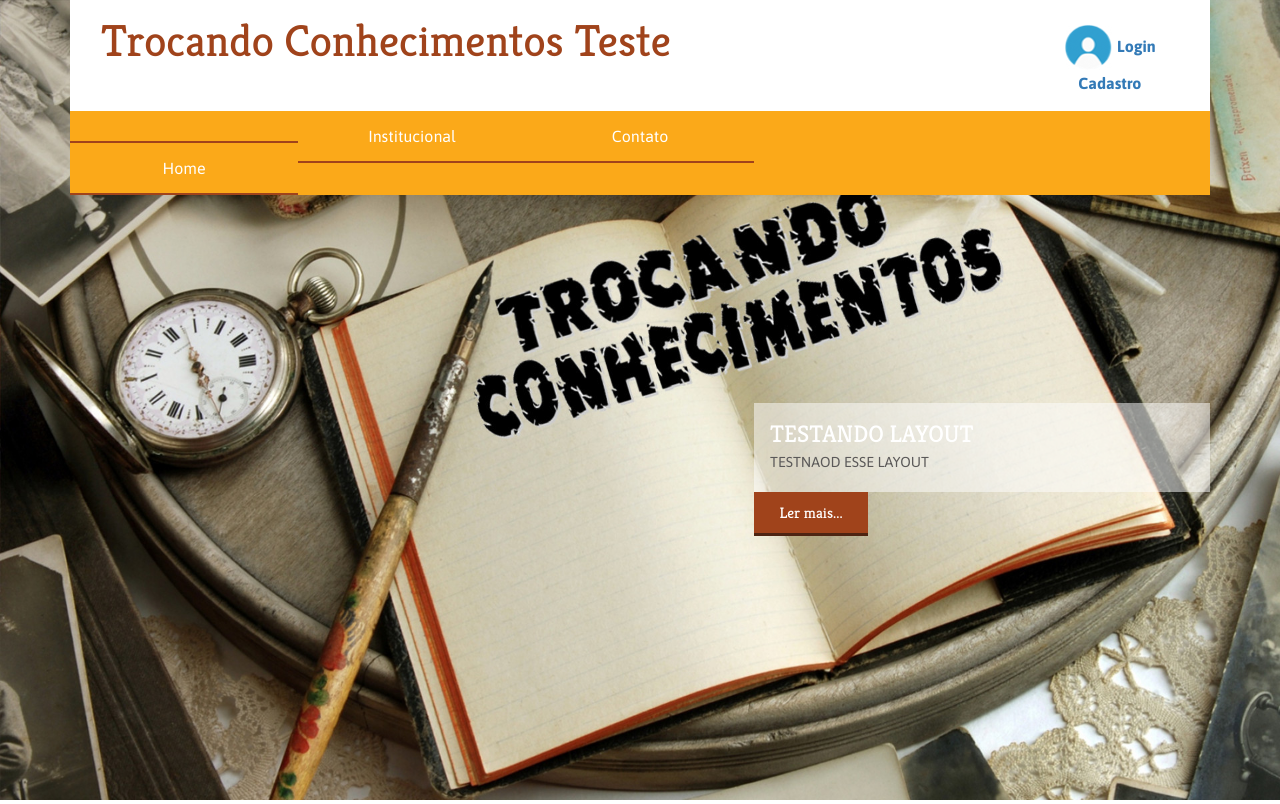
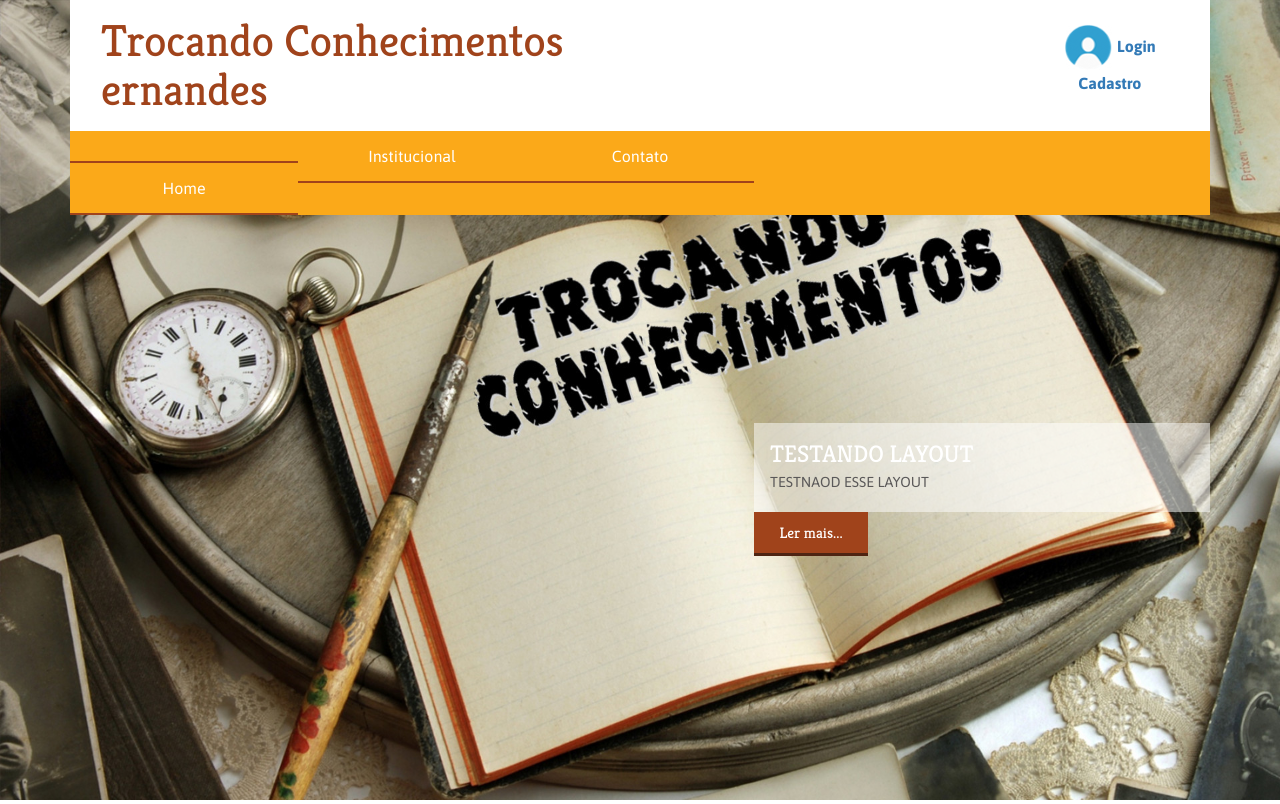
Before and after one commit to MiltonFLJr/Trocando-Conhecimentos, a PHP site: page / in a window 1280 px wide. Shown: the top 804 px of the page. Run offline with PHP 8.4, Linux system fonts and the light colour scheme.

Commit message:
Teste Commit

```diff
--- a/TrocandoConhecimentosOficial/index.php
+++ b/TrocandoConhecimentosOficial/index.php
@@ -41,7 +41,7 @@ Smartphone Compatible web template, free webdesigns for Nokia, Samsung, LG, Sony
 	<div class="container">
 		<div class="header">
 			<div class="col-md-7 logo">
-				<a href="index.html"><h1>Trocando Conhecimentos Teste</h1></a>
+				<a href="index.html"><h1>Trocando Conhecimentos ernandes</h1></a>
 			</div>
 			<div class="col-md-5 details">
 				<div class="addre">
```
